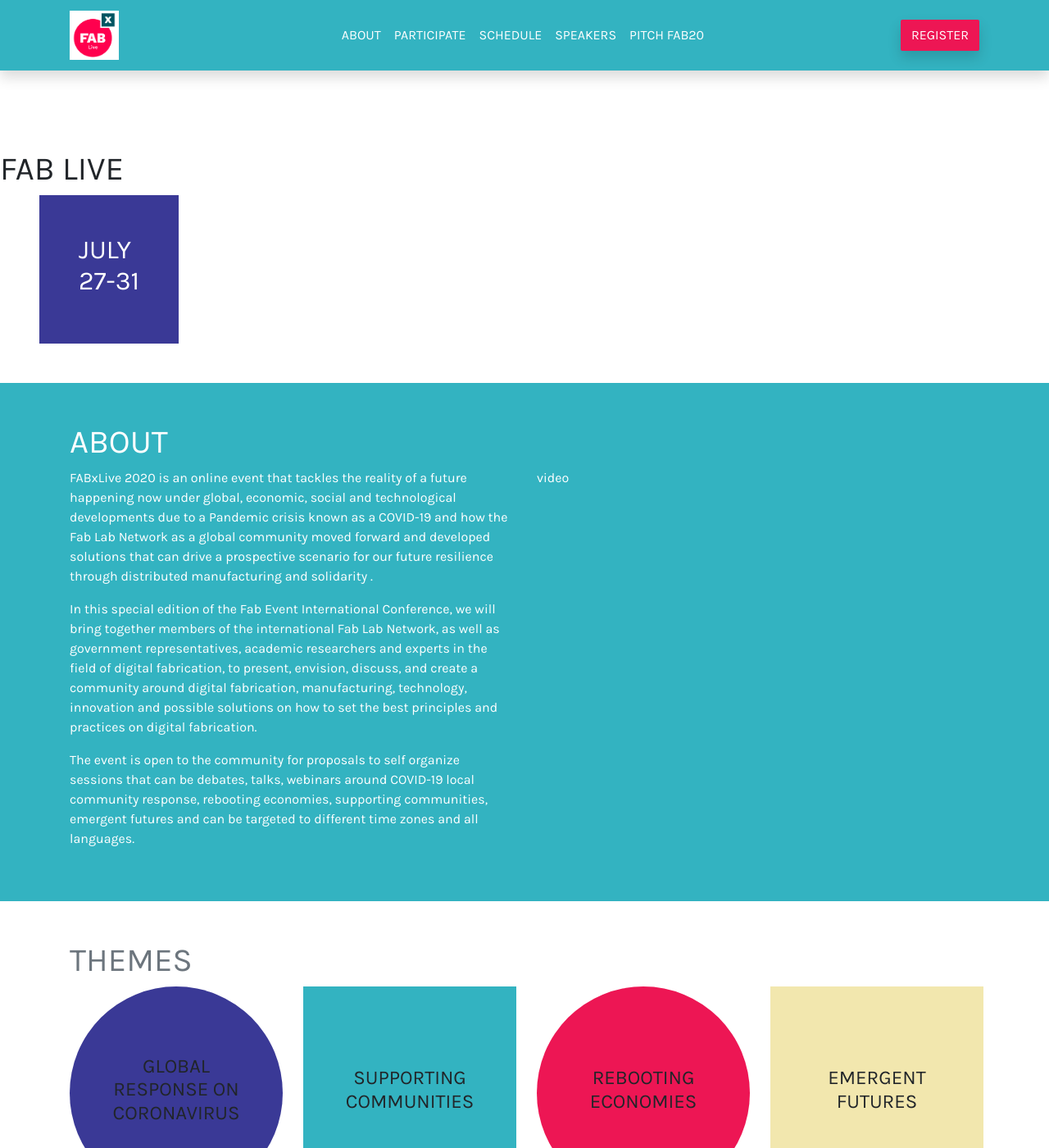
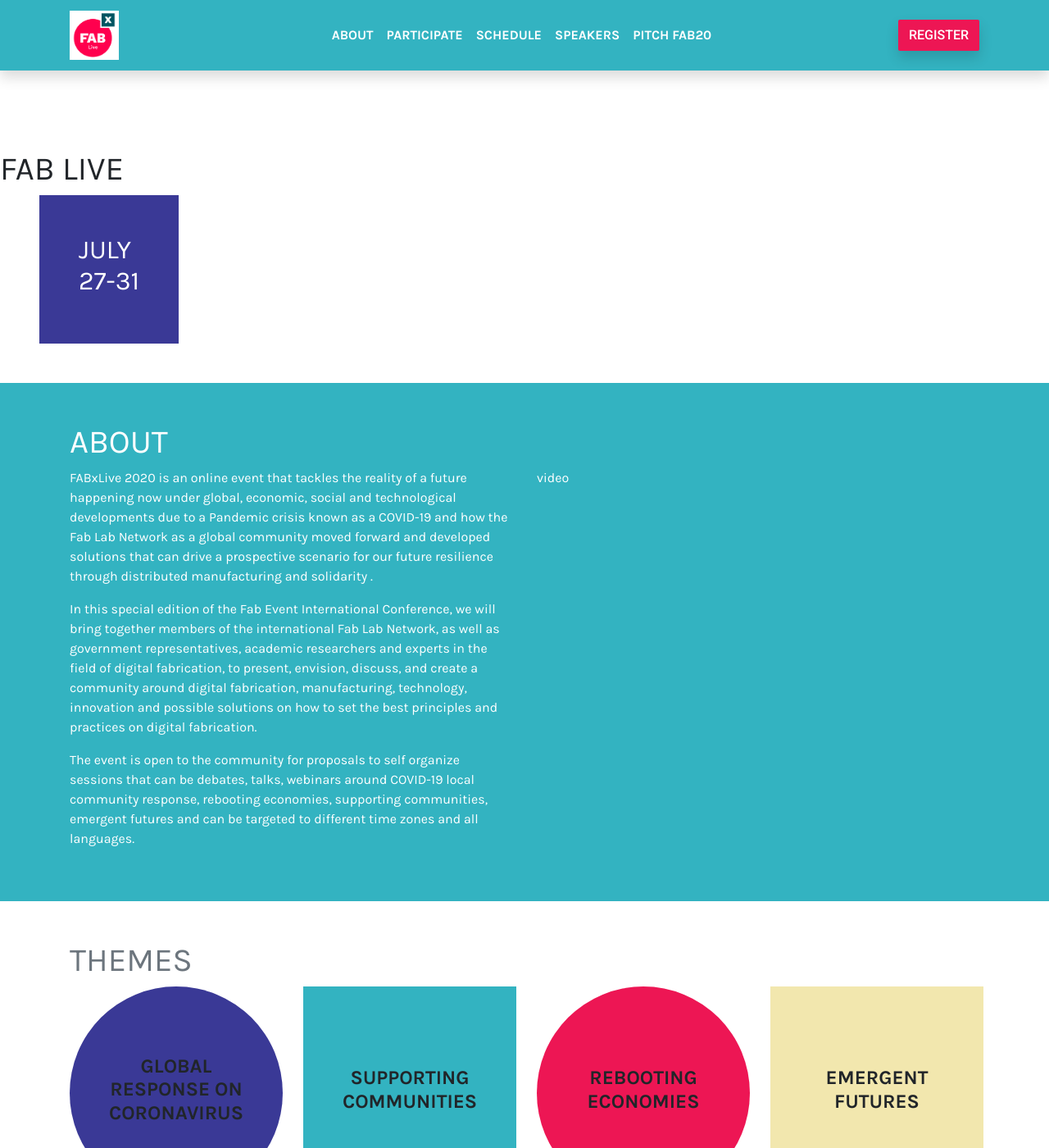
Before and after one commit to fabfoundation/fabxlive2020, a Jekyll site: the page built from index.html, in a window 1280 px wide and 1400 px high. Shown: the whole window at 82% size. Built offline with Jekyll 4.4.1, drawn with Linux system fonts in a browser that asks for light colours; nearby versions of some CDN libraries.

Commit message:
Add roboto, montserrat fonts

```diff
--- a/_includes/head.html
+++ b/_includes/head.html
@@ -7,7 +7,10 @@
   <link rel="stylesheet" href="{{ "/assets/main.css" | relative_url }}">
   <link href="https://fonts.googleapis.com/css?family=Oswald&display=swap" rel="stylesheet">
 
-  <link href="https://fonts.googleapis.com/css2?family=Karla:wght@400;700&display=swap" rel="stylesheet">
+  <link href="https://fonts.googleapis.com/css2?family=Karla:wght@400;700&family=Roboto:wght@500&display=swap" rel="stylesheet">
+
+  <link href="https://fonts.googleapis.com/css2?family=Montserrat:wght@800&display=swap" rel="stylesheet">
+
 
   <script src="https://cdnjs.cloudflare.com/ajax/libs/moment.js/2.26.0/moment.min.js"></script>
 
--- a/assets/main.scss
+++ b/assets/main.scss
@@ -6,7 +6,13 @@
   font-family: 'Karla';
 }
 
+h4 {
+  font-weight: bold;
+}
+
 .btn {
+  font-family: 'Roboto';
+  font-weight: 500;
   border-radius: 2px;
 }
 
@@ -26,10 +32,15 @@
   background: #3A3996;
 }
 
+.text-yellow {
+  color: #F2E7AE;
+}
+
 .navbar-dark{
   .nav-item{
     .nav-link {
       color: white;
+      font-weight: bold;
     }
   }
 }
@@ -43,3 +54,8 @@
   height: 260px;
   width: 260px;
 }
+
+.footer-header {
+  font-family:'Montserrat';
+  font-weight: 800;
+}
--- a/index.html
+++ b/index.html
@@ -146,3 +146,9 @@
     <h1 class="text-muted">THANKS</h1>
   </div>
 </section>
+
+<footer>
+  <div class="container">
+    <h5 class="text-yellow footer-header">FABxLive</h5>
+  </div>
+</footer>
```
